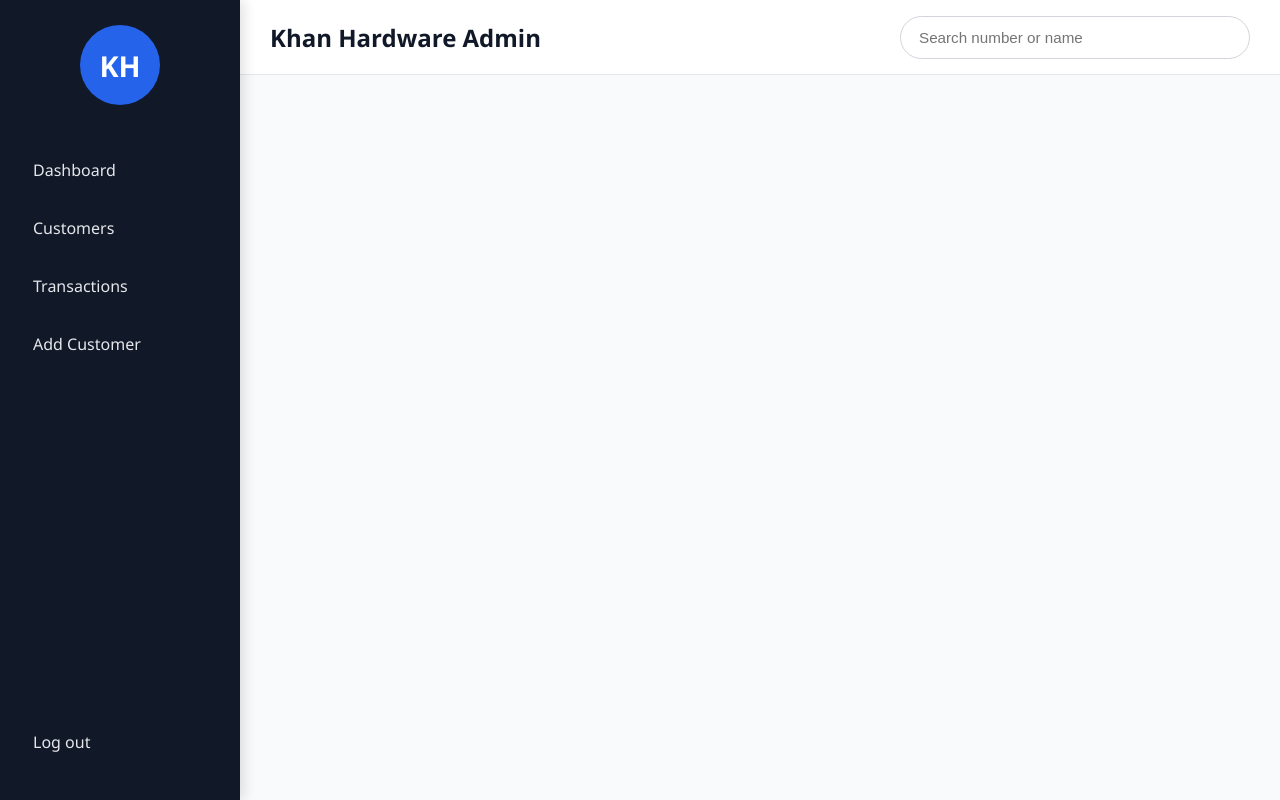
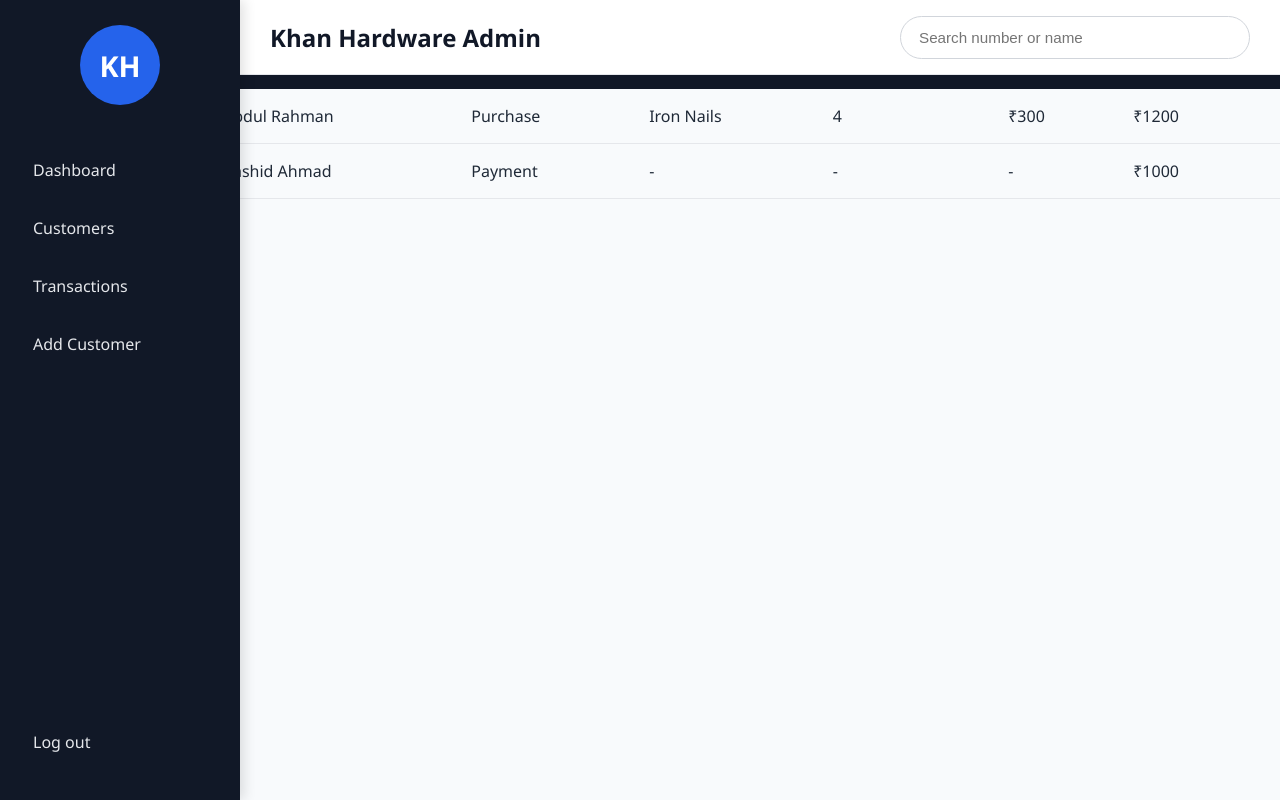
Before and after one commit to Mehranmir1750/Khan-Hardware, a React app in the folder frontend/: page /Transactions in a window 1280 px wide. Built offline with nearby package versions, Linux system fonts and the light colour scheme; the HTML template or start-up script is replaced by a standard one.

Commit message:
created transaction page for it

```diff
--- a/frontend/src/pages/Transaction.jsx
+++ b/frontend/src/pages/Transaction.jsx
@@ -1,12 +1,70 @@
 import AdminNavbar from "../components/AdminNavbar";
-import "../styles/Transactions.css"
+import "../styles/Transactions.css";
 
+export default function Transactions() {
 
-export default function Transactions(){
-    return(
-        <>
-        <AdminNavbar/>
+  const transactions = [
+    {
+      date: "12/06/2026",
+      customer: "Abdul Rahman",
+      type: "Purchase",
+      item: "Iron Nails",
+      quantity: 4,
+      price: 300,
+      amount: 1200
+    },
+    {
+      date: "13/06/2026",
+      customer: "Rashid Ahmad",
+      type: "Payment",
+      item: "-",
+      quantity: "-",
+      price: "-",
+      amount: 1000
+    }
+  ];
 
-        </>
-    )
+  return (
+    <>
+      <AdminNavbar />
+
+      <div className="transaction_container">
+
+        <h2 className="transaction_heading">
+          Transactions
+        </h2>
+
+        <table className="transaction_table">
+
+          <thead>
+            <tr>
+              <th>Date</th>
+              <th>Customer</th>
+              <th>Type</th>
+              <th>Item</th>
+              <th>Quantity</th>
+              <th>Price</th>
+              <th>Amount</th>
+            </tr>
+          </thead>
+
+          <tbody>
+            {transactions.map((transaction, index) => (
+              <tr key={index}>
+                <td>{transaction.date}</td>
+                <td>{transaction.customer}</td>
+                <td>{transaction.type}</td>
+                <td>{transaction.item}</td>
+                <td>{transaction.quantity}</td>
+                <td>{transaction.price === "-" ? "-" : `₹${transaction.price}`}</td>
+                <td>₹{transaction.amount}</td>
+              </tr>
+            ))}
+          </tbody>
+
+        </table>
+
+      </div>
+    </>
+  );
 }
```
